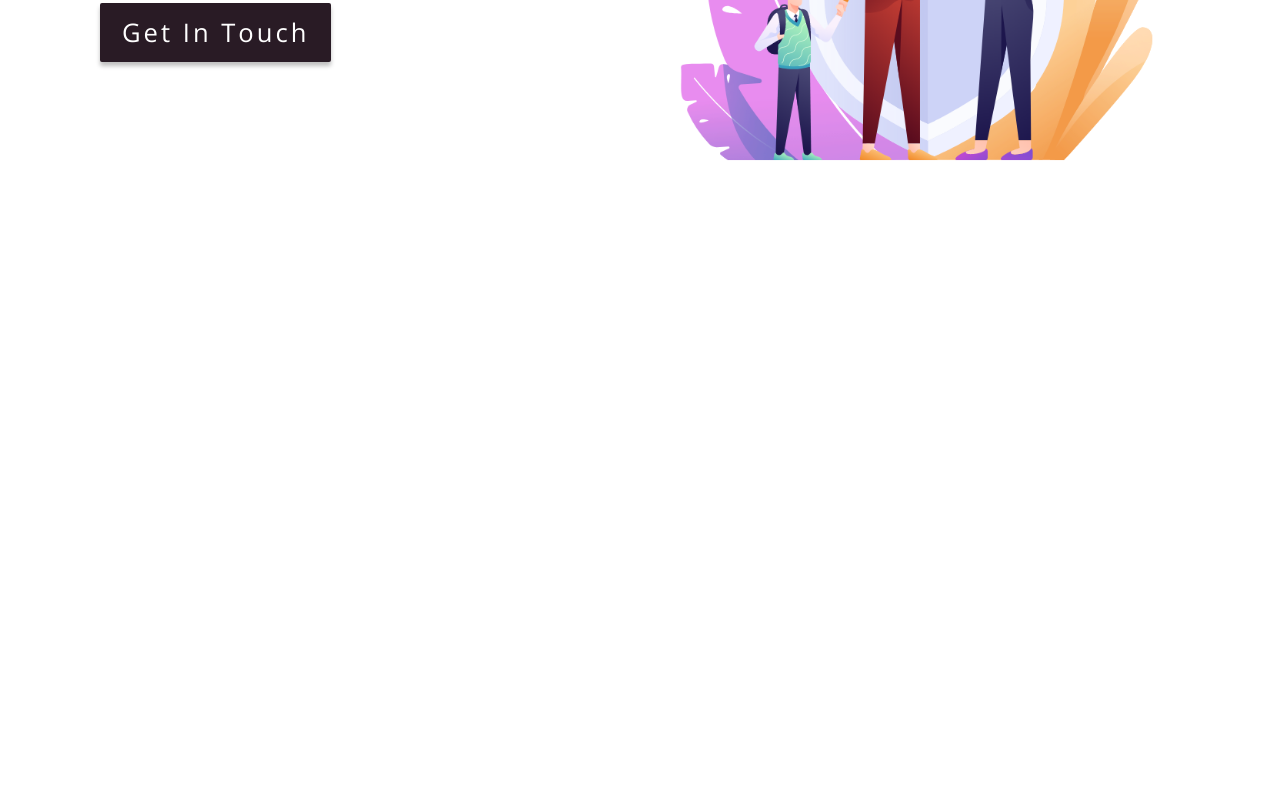
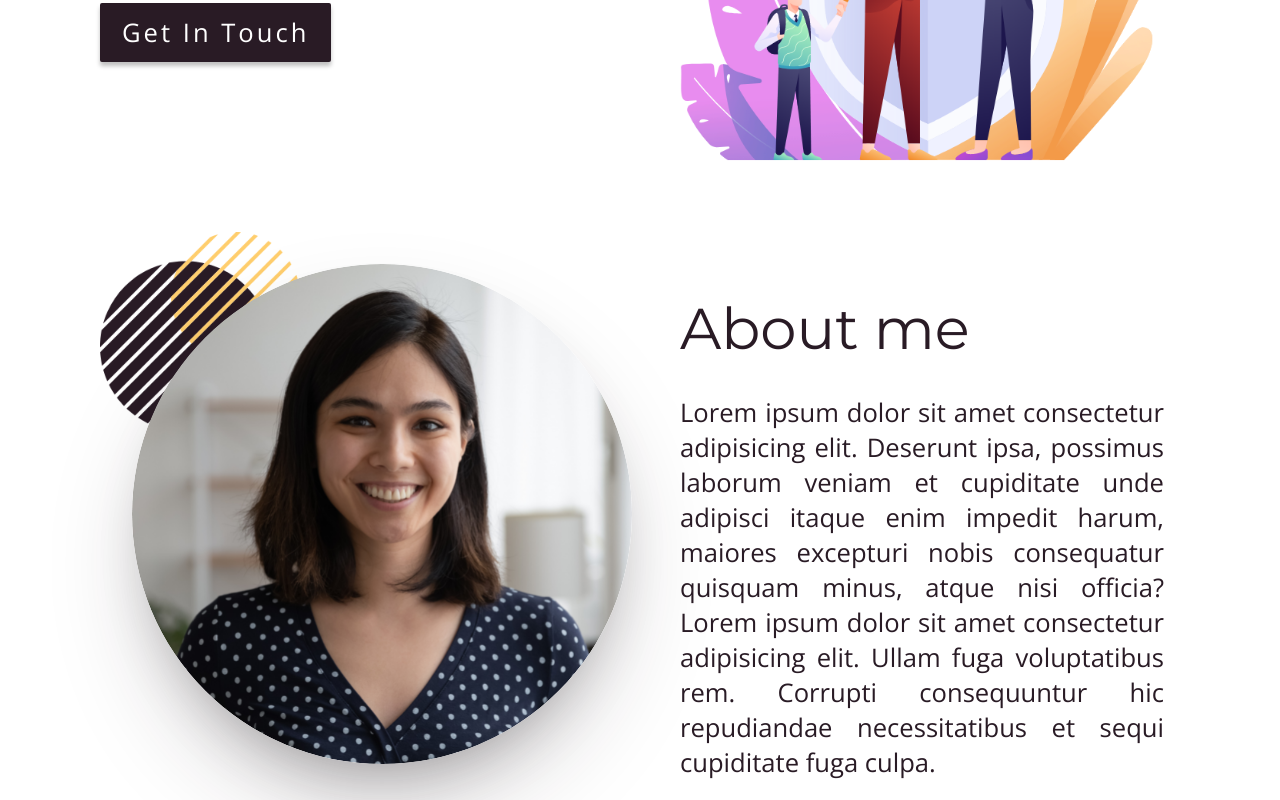
Before and after one commit to KrystianJonca/insurance-agent-landing-page, a React (Vite) app: page / in a window 1280 px wide. Shown: the part 458-1258 px from the top of the page. Before the commit the page ends 800 px from the top, so only its background shows below. Built offline with nearby package versions, Linux system fonts and the light colour scheme; the HTML template or start-up script is replaced by a standard one.

Commit message:
Added about me section

```diff
--- a/src/App.jsx
+++ b/src/App.jsx
@@ -2,14 +2,14 @@ import React from 'react';
 import { ThemeProvider } from 'styled-components';
 import GlobalStyles from './components/styled/GlobalStyles';
 import theme from './theme';
-import { Header } from './components';
-
+import { Header, AboutMe } from './components';
 
 const App = () => {
   return (
     <ThemeProvider theme={theme}>
       <GlobalStyles />
       <Header />
+      <AboutMe />
     </ThemeProvider>
   );
 };
--- /dev/null
+++ b/src/components/AboutMe.jsx
@@ -0,0 +1,84 @@
+import styled from 'styled-components';
+import Picture from '../assets/AboutMePicture.webp';
+import decor from '../assets/Decor.webp';
+
+const StyledAboutMe = styled.section`
+  width: min(100% - 2rem, 1080px);
+  margin-inline: auto;
+
+  background-image: url(${decor});
+  background-repeat: no-repeat;
+  background-position: 0 0;
+  background-size: 200px 200px;
+
+  @media (max-width: 550px) {
+    background-size: 100px 100px;
+  }
+
+  .aboutme-container {
+    display: flex;
+    justify-content: space-between;
+    align-items: center;
+
+    @media (max-width: 1050px) {
+      flex-direction: column;
+    }
+  }
+
+  .aboutme-container_content {
+    max-width: 760px;
+    padding: 1rem;
+    p {
+      font-size: var(--fs-md);
+      font-weight: 300;
+      text-align: justify;
+      text-justify: inter-word;
+    }
+
+    h2 {
+      padding: 2rem 0;
+      font-weight: 400;
+      font-size: var(--fs-xl);
+      margin-top: 10px;
+    }
+  }
+  .aboutme-container_image {
+    margin: 2rem;
+
+    img {
+      border-radius: 50%;
+      box-shadow: rgba(41, 27, 37, 0.25) 0px 50px 100px -20px,
+        rgba(0, 0, 0, 0.3) 0px 30px 60px -30px;
+
+      @media (max-width: 600px) {
+        width: 100%;
+        height: 100%;
+      }
+    }
+  }
+`;
+
+const AboutMe = () => {
+  return (
+    <StyledAboutMe id="about">
+      <div className="aboutme-container">
+        <div className="aboutme-container_image">
+          <img src={Picture} alt="Women's picture" />
+        </div>
+        <div className="aboutme-container_content">
+          <h2>About me</h2>
+          <p>
+            Lorem ipsum dolor sit amet consectetur adipisicing elit. Deserunt
+            ipsa, possimus laborum veniam et cupiditate unde adipisci itaque
+            enim impedit harum, maiores excepturi nobis consequatur quisquam
+            minus, atque nisi officia? Lorem ipsum dolor sit amet consectetur
+            adipisicing elit. Ullam fuga voluptatibus rem. Corrupti consequuntur
+            hic repudiandae necessitatibus et sequi cupiditate fuga culpa.
+          </p>
+        </div>
+      </div>
+    </StyledAboutMe>
+  );
+};
+
+export default AboutMe;
--- a/src/components/Header.jsx
+++ b/src/components/Header.jsx
@@ -49,7 +49,6 @@ const StyledHeader = styled.header`
 
     @media (max-width: 1050px) {
       flex-direction: column;
-      justify-content: space-evenly;
     }
   }
 
--- a/src/components/index.js
+++ b/src/components/index.js
@@ -1 +1,2 @@
 export { default as Header } from './Header';
+export { default as AboutMe } from './AboutMe';
```
